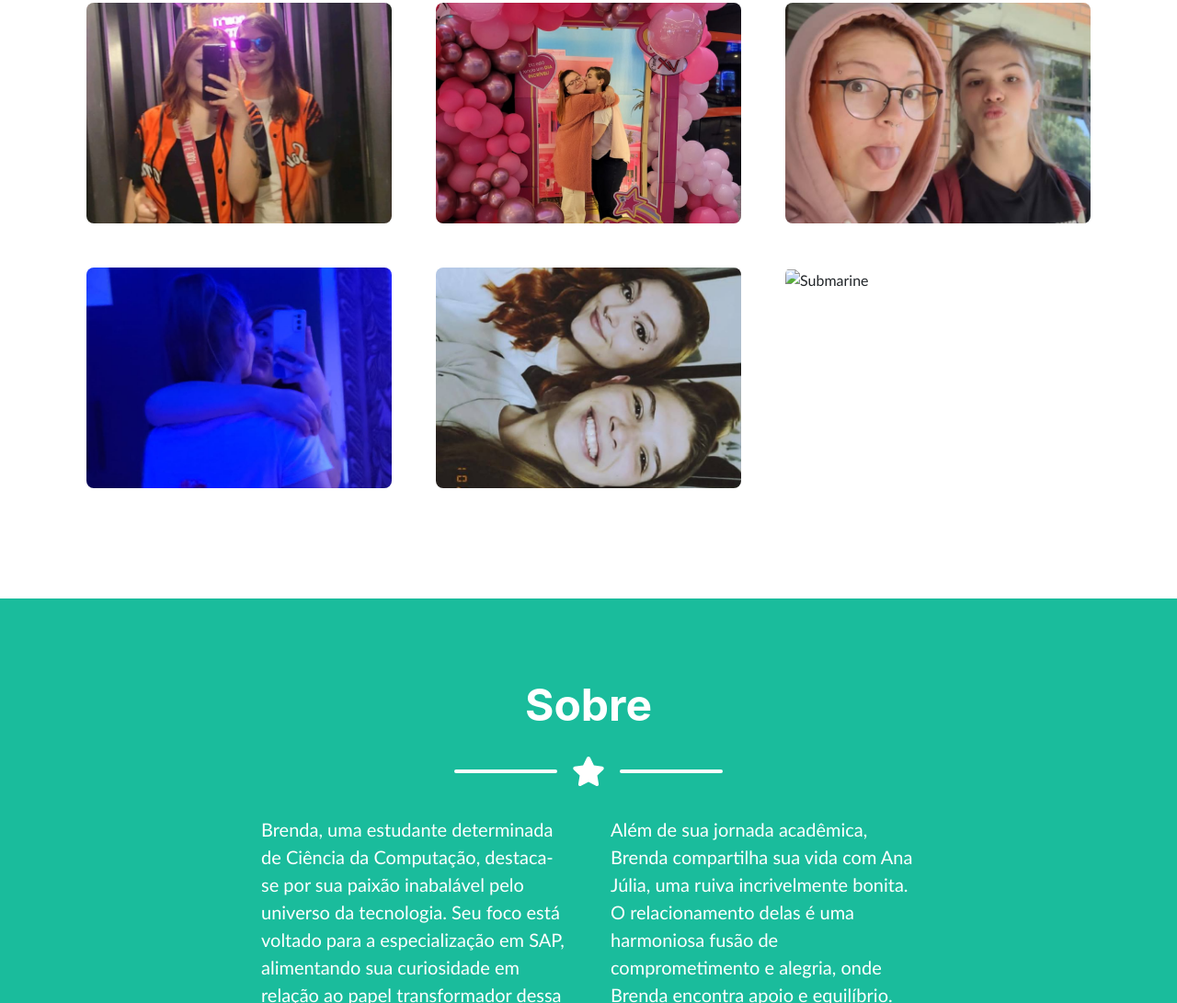
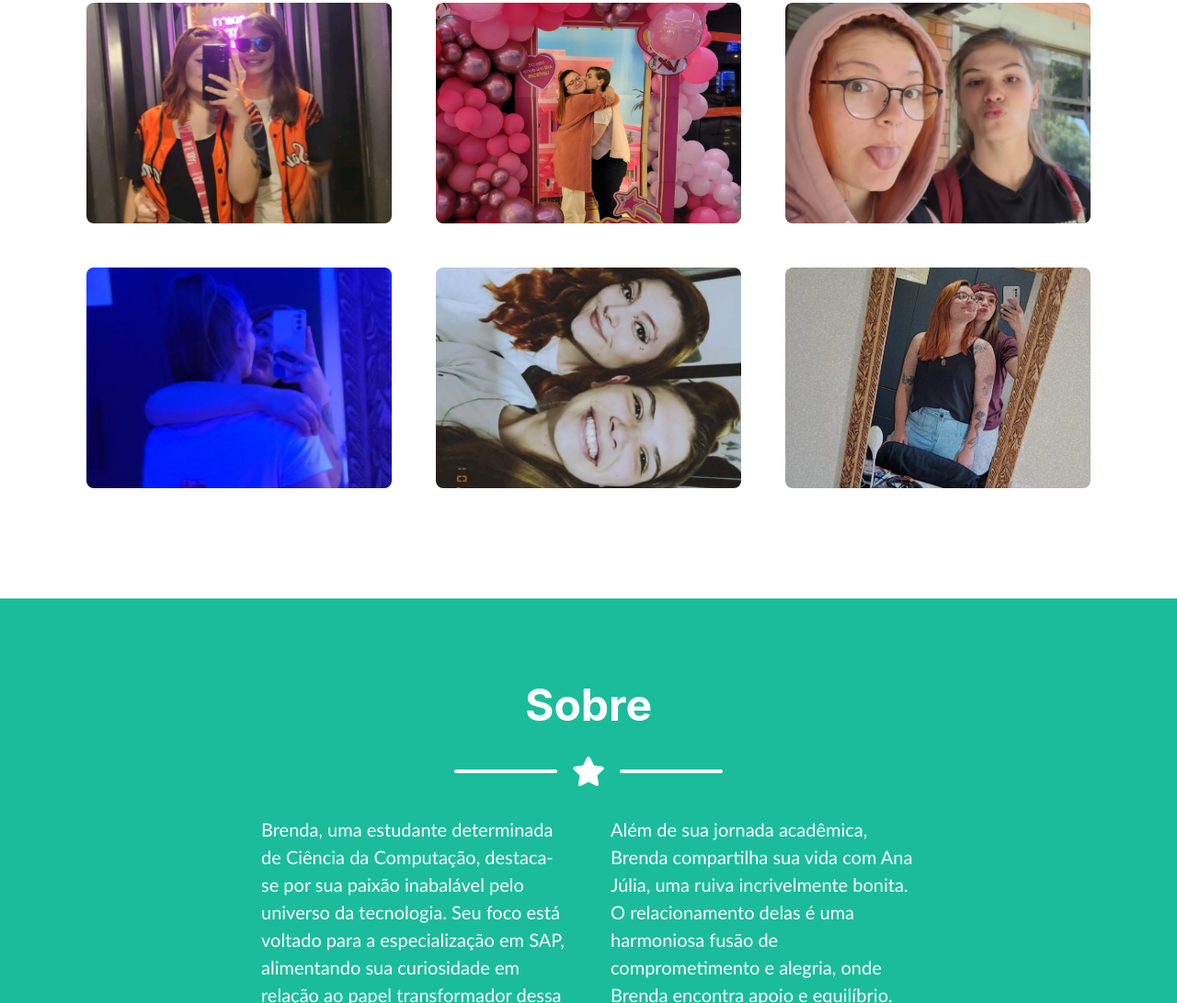
Before and after one commit to LopesBrendinha/LopesBrendinha, a plain HTML site: page index.html in a window 1280 px wide. Shown: the part 996-2087 px from the top of the page at 92% size. Drawn offline with nearby package versions, Linux system fonts and the light colour scheme; files whose address does not match are found by name; a web font is replaced by a local one.

Commit message:
Update index.html

```diff
--- a/index.html
+++ b/index.html
@@ -99,7 +99,7 @@
                         <div class="portfolio-item mx-auto" data-toggle="modal" data-target="#portfolioModal5">
                             <div class="portfolio-item-caption d-flex align-items-center justify-content-center h-100 w-100">
                                 <div class="portfolio-item-caption-content text-center text-white"><i class="fas fa-plus fa-3x"></i></div>
-                            </div><img class="img-fluid" src="assets/img/portfolio/WhatsApp Image 2023-12-20 at 15.29.23 (2).jpeg" alt="Submarine"/>
+                            </div><img class="img-fluid" src="asserts/img/portfolio/WhatsApp%20Image%202023-12-20%20at%2015.29.23.jpeg" alt="Submarine"/>
                         </div>
                     </div>
                 </div>
```
